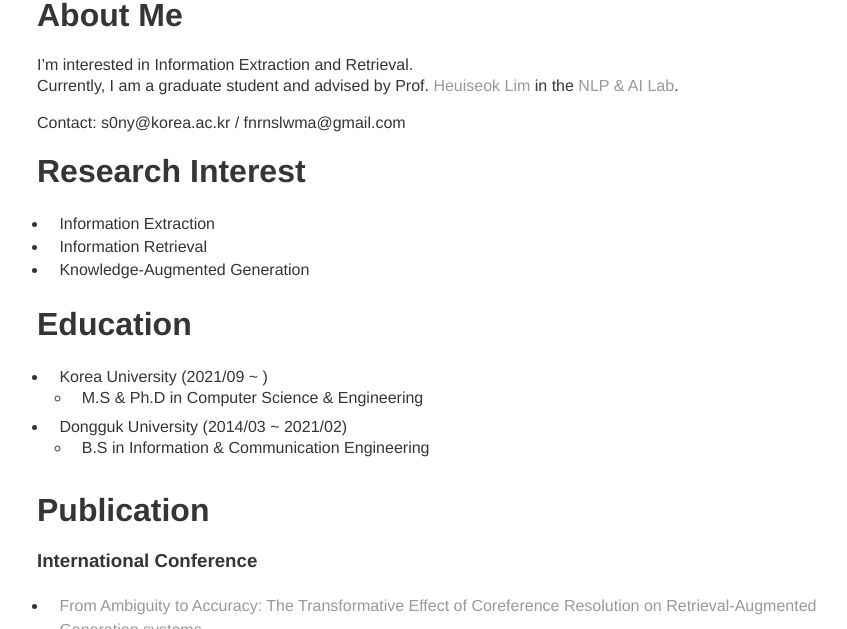
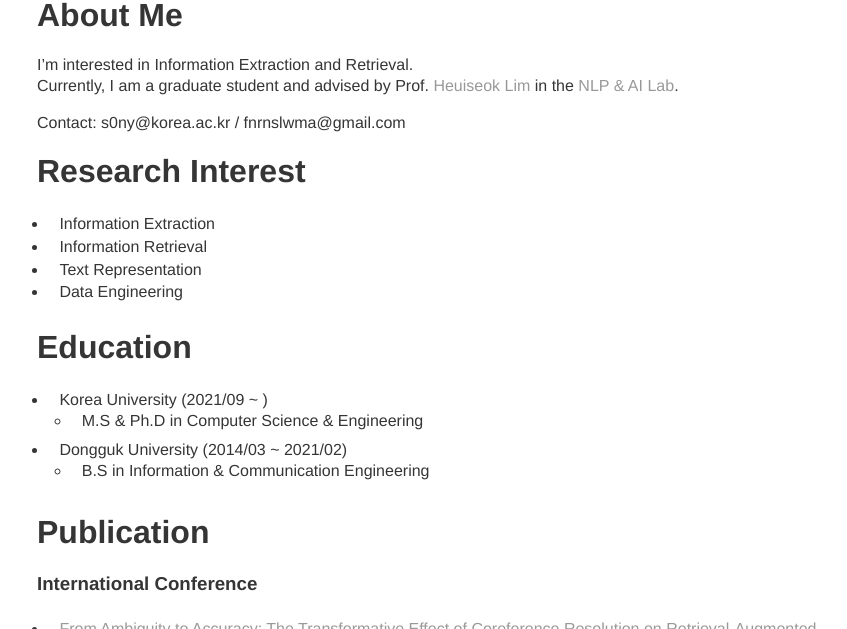
Before and after one commit to rgop13/rgop13.github.io, a Jekyll site: the page built from index.md, in a window 1280 px wide and 900 px high, cut to the strip 271-900 px from the top of the window. Shown: the whole strip, without its empty margins (203-1050 px from the left). Built offline with Jekyll 4.4.1, drawn with Linux system fonts in a browser that asks for light colours; some of the changed text lies outside the part shown.

Commit message:
Interest

```diff
--- a/index.md
+++ b/index.md
@@ -12,7 +12,8 @@ Contact: s0ny@korea.ac.kr / fnrnslwma@gmail.com
 # Research Interest
 * Information Extraction
 * Information Retrieval
-* Knowledge-Augmented Generation
+* Text Representation
+* Data Engineering
 <br/>
 
 # Education
@@ -152,5 +153,6 @@ Youngjoon Jang, **Junyoung Son**, Taemin Lee, Seongtae Hong, and Heuiseok Lim
   Participation Period: 2024.08 ~ 2024.12
 <br/>
 <br/>
-* **독자 AI 파운데이션 모델 프로젝트: 데이터팀 리더** <br/>
+* **독자 AI 파운데이션 모델 프로젝트: NCAI팀 데이터 리더** <br/>
   Participation Period: 2025.08.01 ~ 2025.12.31
+<br/>
```
